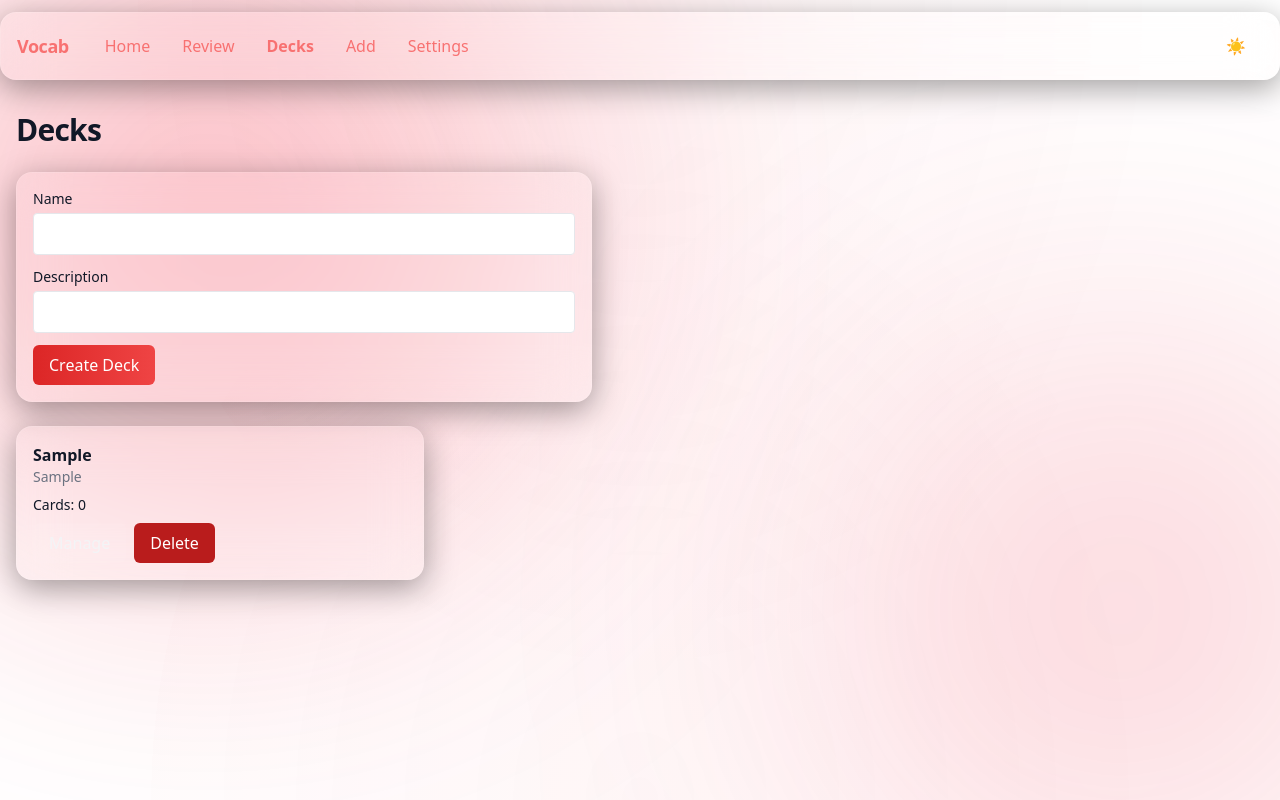
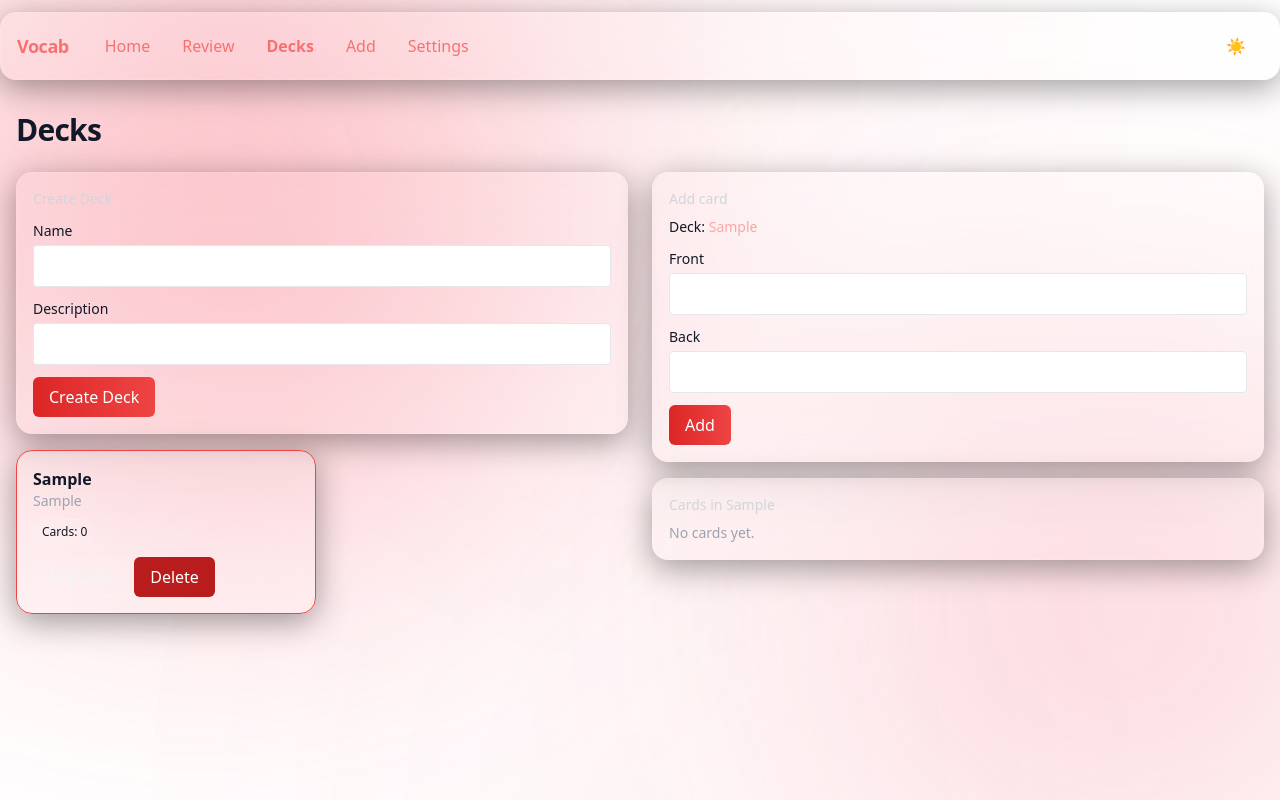
Before and after one commit to UmutYLCN/VocabWebSite, a React (Vite) app: page /decks in a window 1280 px wide. Both pictures are taken after typing "Sample", "Sample" into the empty fields and a click on the button "Create Deck". Built offline with nearby package versions, Linux system fonts and the light colour scheme.

Commit message:
feat(ui/ux): unify Decks and Add into one management page with deck selector & add-card panel; redesign with liquid glass; keep /add as redirect

```diff
--- a/src/pages/AddVocab.tsx
+++ b/src/pages/AddVocab.tsx
@@ -1,49 +1,6 @@
-import { FormEvent, useState } from 'react'
-import { useI18n } from '../app/I18nProvider'
-import { useAppStore } from '../store/useAppStore'
+import { Navigate } from 'react-router-dom'
 
 export default function AddVocab() {
-  const { t } = useI18n()
-  const { getDecks, addVocab } = useAppStore()
-  const decks = getDecks()
-  const [deckId, setDeckId] = useState(decks[0]?.id || '')
-  const [front, setFront] = useState('')
-  const [back, setBack] = useState('')
-
-  const onSubmit = (e: FormEvent) => {
-    e.preventDefault()
-    if (!deckId || !front || !back) return
-    addVocab(deckId, front, back)
-    setFront('')
-    setBack('')
-  }
-
-  return (
-    <section className="space-y-4">
-      <h1>{t('page.add.title')}</h1>
-      {decks.length === 0 ? (
-        <p>Create a deck first in Decks page.</p>
-      ) : (
-        <form onSubmit={onSubmit} className="space-y-3 max-w-xl glass p-4">
-          <div>
-            <label className="block text-sm mb-1">Deck</label>
-            <select className="w-full border rounded px-3 py-2" value={deckId} onChange={e => setDeckId(e.target.value)}>
-              {decks.map(d => (
-                <option key={d.id} value={d.id}>{d.name}</option>
-              ))}
-            </select>
-          </div>
-          <div>
-            <label className="block text-sm mb-1">Front</label>
-            <input className="w-full border rounded px-3 py-2" value={front} onChange={e => setFront(e.target.value)} />
-          </div>
-          <div>
-            <label className="block text-sm mb-1">Back</label>
-            <input className="w-full border rounded px-3 py-2" value={back} onChange={e => setBack(e.target.value)} />
-          </div>
-          <button className="btn-primary">Add</button>
-        </form>
-      )}
-    </section>
-  )
+  // Route kept for backward compatibility; unified into Decks page
+  return <Navigate to="/decks" replace />
 }
--- a/src/pages/Decks.tsx
+++ b/src/pages/Decks.tsx
@@ -1,28 +1,53 @@
-import { FormEvent, useState } from 'react'
+import { FormEvent, useEffect, useMemo, useState } from 'react'
 import { useI18n } from '../app/I18nProvider'
 import { useAppStore } from '../store/useAppStore'
 import { Link } from 'react-router-dom'
 
 export default function Decks() {
   const { t } = useI18n()
-  const { getDecks, getVocabsByDeck, addDeck, deleteDeck } = useAppStore()
+  const { getDecks, getVocabsByDeck, addDeck, deleteDeck, addVocab } = useAppStore()
+  const decks = getDecks()
+
+  // unified page state
+  const [selectedId, setSelectedId] = useState<string>('')
+  useEffect(() => {
+    if (!selectedId && decks.length > 0) setSelectedId(decks[0].id)
+    if (decks.length === 0) setSelectedId('')
+  }, [decks.length])
+
+  const selectedDeck = useMemo(() => decks.find(d => d.id === selectedId), [decks, selectedId])
+  const cards = selectedId ? getVocabsByDeck(selectedId) : []
+
+  // forms
   const [name, setName] = useState('')
   const [desc, setDesc] = useState('')
+  const [front, setFront] = useState('')
+  const [back, setBack] = useState('')
 
-  const decks = getDecks()
+  const onCreateDeck = (e: FormEvent) => {
+    e.preventDefault()
+    if (!name.trim()) return
+    const d = addDeck(name.trim(), desc.trim() || undefined)
+    setName(''); setDesc('')
+    setSelectedId(d.id)
+  }
 
-  const onSubmit = (e: FormEvent) => {
+  const onAddCard = (e: FormEvent) => {
     e.preventDefault()
-    if (!name) return
-    addDeck(name, desc || undefined)
-    setName('')
-    setDesc('')
+    if (!selectedId || !front.trim() || !back.trim()) return
+    addVocab(selectedId, front.trim(), back.trim())
+    setFront(''); setBack('')
   }
 
   return (
     <section className="space-y-6">
       <h1>{t('page.decks.title')}</h1>
-      <form onSubmit={onSubmit} className="space-y-3 max-w-xl glass p-4">
+
+      <div className="grid gap-6 md:grid-cols-2">
+        {/* Left: Decks + Create */}
+        <div className="space-y-4">
+          <form onSubmit={onCreateDeck} className="space-y-3 glass p-4">
+            <div className="text-sm text-gray-300">{t('decks.create')}</div>
             <div>
               <label className="block text-sm mb-1">Name</label>
               <input className="w-full border rounded px-3 py-2" value={name} onChange={e => setName(e.target.value)} />
@@ -34,30 +59,74 @@ export default function Decks() {
             <button className="btn-primary">{t('decks.create')}</button>
           </form>
 
-      <div className="grid gap-3 sm:grid-cols-2 lg:grid-cols-3">
+          <div className="grid gap-3 sm:grid-cols-2">
             {decks.map(d => {
               const count = getVocabsByDeck(d.id).length
+              const active = d.id === selectedId
               return (
-            <div key={d.id} className="glass p-4">
+                <button
+                  key={d.id}
+                  className={`text-left glass p-4 border ${active ? 'border-red-500' : 'border-white/10'}`}
+                  onClick={() => setSelectedId(d.id)}
+                >
                   <div className="font-semibold">{d.name}</div>
-              {d.description && <div className="text-sm text-gray-500">{d.description}</div>}
-              <div className="text-sm mt-2">Cards: {count}</div>
-              <div className="mt-2">
-                <Link className="btn-ghost mr-2 inline-block" to={`/decks/${d.id}`}>{t('nav.manage')}</Link>
+                  {d.description && <div className="text-sm text-gray-400">{d.description}</div>}
+                  <div className="text-xs mt-2 chip">Cards: {count}</div>
+                  <div className="mt-3 flex gap-2">
+                    <Link className="btn-ghost" to={`/decks/${d.id}`}>{t('nav.manage')}</Link>
                     <button
                       className="btn bg-red-700 hover:bg-red-600 text-white"
-                  onClick={() => {
-                    if (confirm(t('decks.delete.confirm'))) deleteDeck(d.id)
-                  }}
-                >
-                  {t('cards.delete')}
+                      onClick={(ev) => { ev.stopPropagation(); if (confirm(t('decks.delete.confirm'))) deleteDeck(d.id) }}
+                    >{t('cards.delete')}</button>
+                  </div>
                 </button>
-              </div>
-            </div>
               )
             })}
             {decks.length === 0 && <p>No decks yet.</p>}
           </div>
+        </div>
+
+        {/* Right: Add card to selected deck */}
+        <div className="space-y-4">
+          <div className="glass p-4">
+            <div className="mb-2 text-sm text-gray-300">Add card</div>
+            {!selectedDeck ? (
+              <p className="text-sm text-gray-400">Create or select a deck to add cards.</p>
+            ) : (
+              <form onSubmit={onAddCard} className="space-y-3">
+                <div className="text-sm">Deck: <span className="text-red-300">{selectedDeck.name}</span></div>
+                <div>
+                  <label className="block text-sm mb-1">Front</label>
+                  <input className="w-full border rounded px-3 py-2" value={front} onChange={e => setFront(e.target.value)} />
+                </div>
+                <div>
+                  <label className="block text-sm mb-1">Back</label>
+                  <input className="w-full border rounded px-3 py-2" value={back} onChange={e => setBack(e.target.value)} />
+                </div>
+                <button className="btn-primary">Add</button>
+              </form>
+            )}
+          </div>
+
+          {selectedDeck && (
+            <div className="glass p-4">
+              <div className="mb-2 text-sm text-gray-300">Cards in {selectedDeck.name}</div>
+              <div className="divide-y divide-white/10">
+                {cards.map(c => (
+                  <div key={c.id} className="py-2 flex items-center justify-between gap-2">
+                    <div>
+                      <div className="font-medium">{c.front}</div>
+                      <div className="text-sm text-gray-400">{c.back}</div>
+                    </div>
+                    <Link className="btn-ghost" to={`/decks/${selectedDeck.id}`}>{t('nav.manage')}</Link>
+                  </div>
+                ))}
+                {cards.length === 0 && <div className="text-sm text-gray-400">No cards yet.</div>}
+              </div>
+            </div>
+          )}
+        </div>
+      </div>
     </section>
   )
 }
```
Lines whose indentation alone changed are shown as unchanged.
